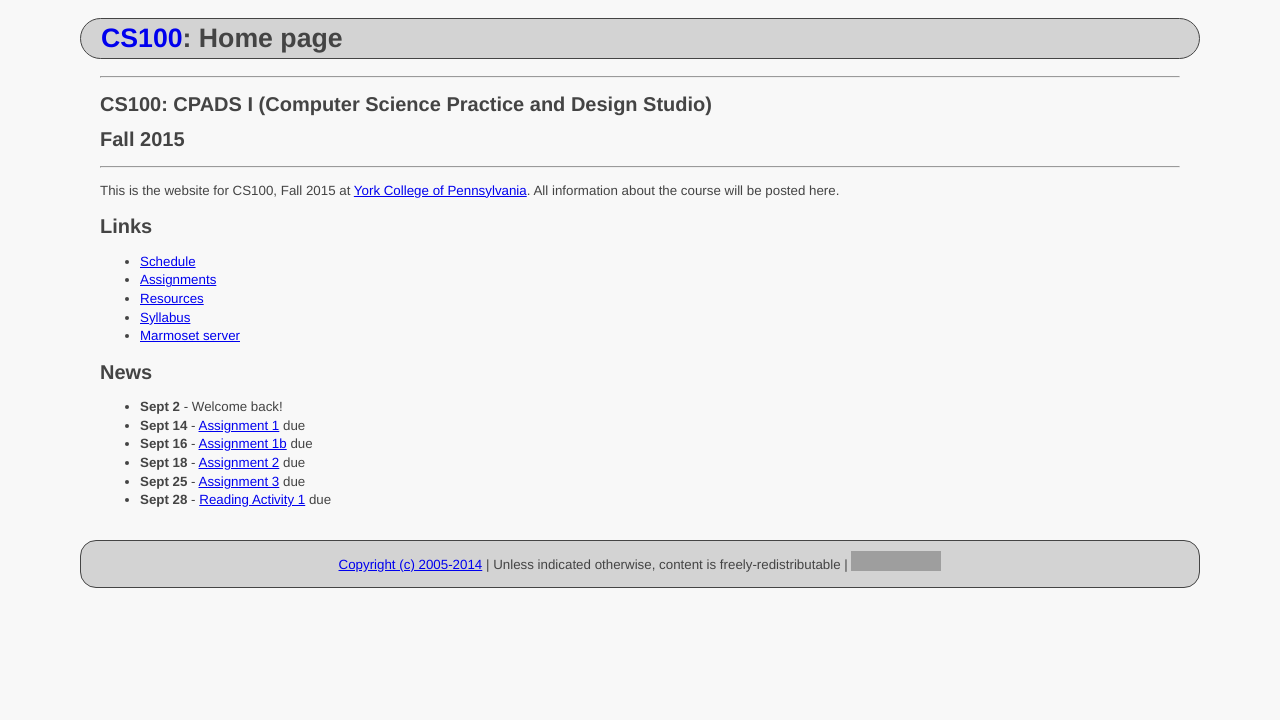
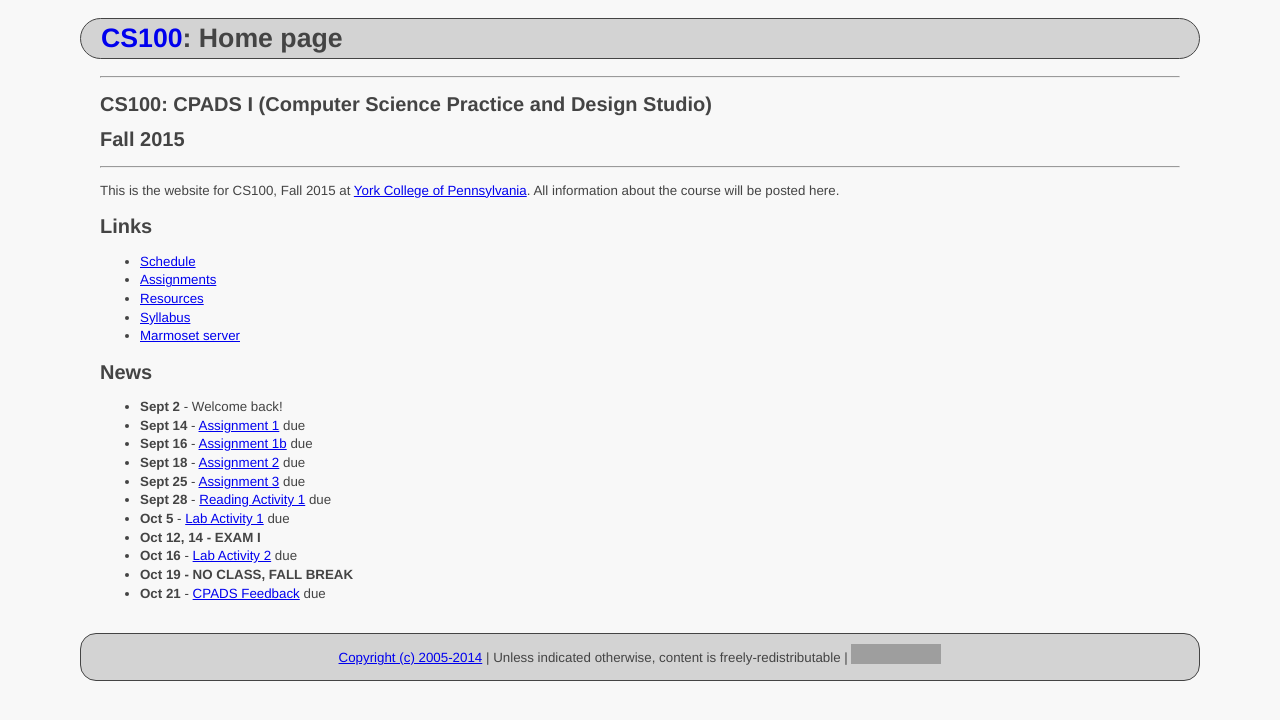
Before and after one commit to ycpcs/cs100-fall2015, a Jekyll site: the page built from index.md, in a window 1280 px wide. Shown: the top 720 px of the page. Built offline with Jekyll 4.4.1, drawn with Linux system fonts in a browser that asks for light colours; Markdown is read by kramdown in place of the engine named in the settings; grey boxes are pictures that could not be loaded.

```diff
--- a/index.md
+++ b/index.md
@@ -28,6 +28,11 @@
 * **Sept 18** - [Assignment 2](assign/CPADS_Assignment_2.pdf) due
 * **Sept 25** - [Assignment 3](assign/CPADS_Assignment_3.pdf) due
 * **Sept 28** - [Reading Activity 1](assign/CPADS_Reading_Activity_1.pdf) due
+* **Oct 5** - [Lab Activity 1](assign/CPADS_Lab_Activity_1.pdf) due
+* **Oct 12, 14 - EXAM I**
+* **Oct 16** - [Lab Activity 2](assign/CPADS_Lab_Activity_2.pdf) due
+* **Oct 19 - NO CLASS, FALL BREAK**
+* **Oct 21** - [CPADS Feedback](assign/CPADS_feedback.pdf) due
 
 <!-- vim:set wrap: ­-->
 <!-- vim:set linebreak: -->
```
Also changed, not shown: schedule.md (+1 -0 lines), 1 other file.
